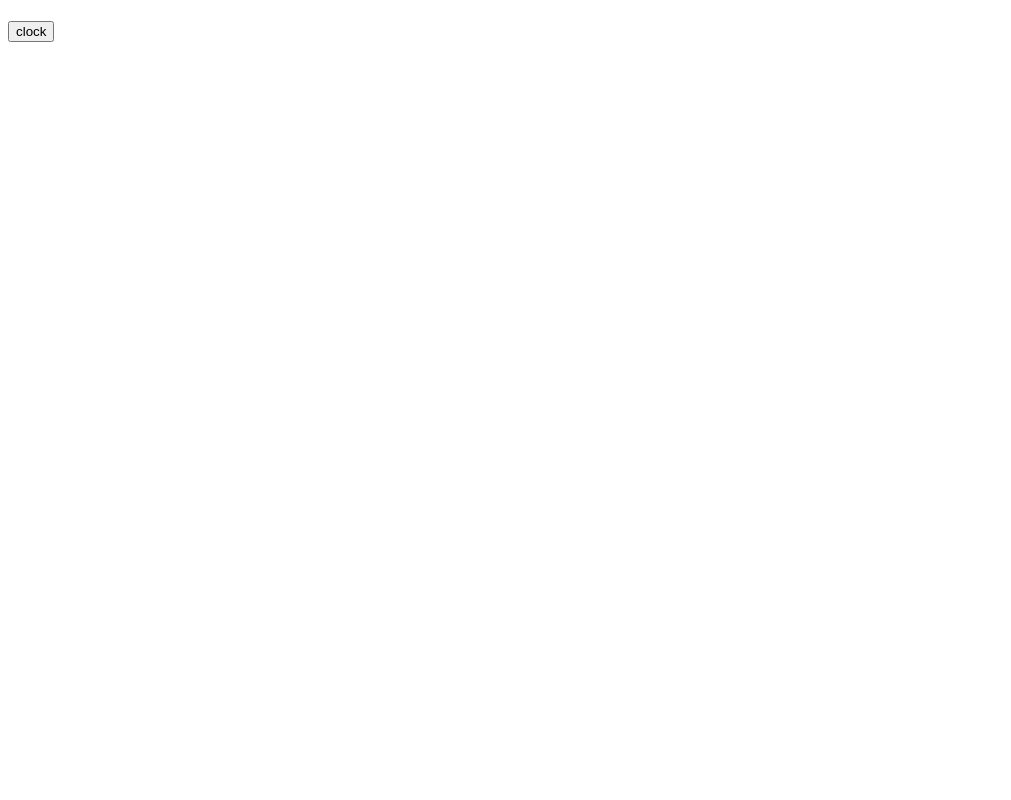
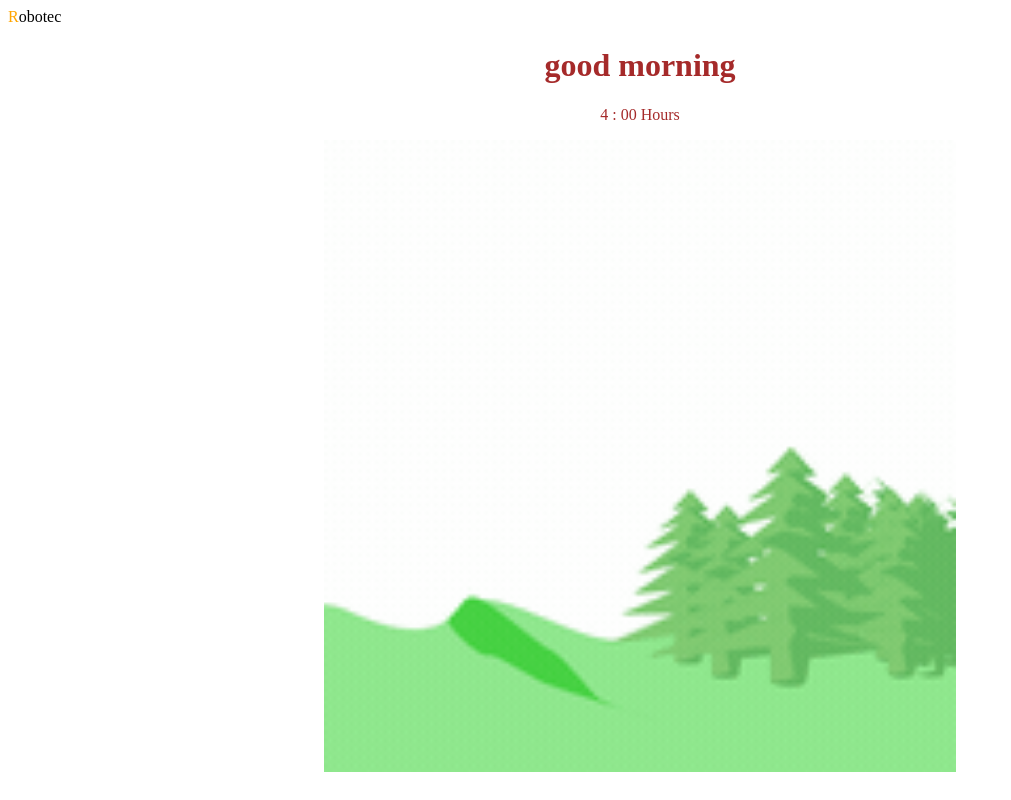
Before and after one commit to Bhandekunal16/time, a plain HTML site: page index.html in a window 1280 px wide. Shown: the whole page, without its empty margins (0-1011 px from the left). Drawn offline with Linux system fonts and the light colour scheme.

Commit message:
change method

```diff
--- a/index.html
+++ b/index.html
@@ -3,12 +3,12 @@
   <head>
     <meta charset="UTF-8" />
     <meta name="viewport" content="width=device-width, initial-scale=1.0" />
-    <title>Document</title>
+    <title>Robotec</title>
   </head>
-  <body>
+  <body onload=" clock()">
+    <header><span style="color: orange">R</span>obotec</header>
     <div>
       <h1 id="option"></h1>
-      <button onclick=" clock()" id="button2">clock</button>
       <p id="clock"></p>
       <img
         src="./53625-good-morning.gif"
@@ -40,7 +40,6 @@
       function clock() {
         time = new Date().getHours();
         clockscreen.innerHTML = new Date().getHours() + " :  00 Hours";
-        button2.style.display = "none";
         option.style = "text-align: center;color: brown";
         clockscreen.style = "text-align: center;color: brown";
         console.log(time);
```
